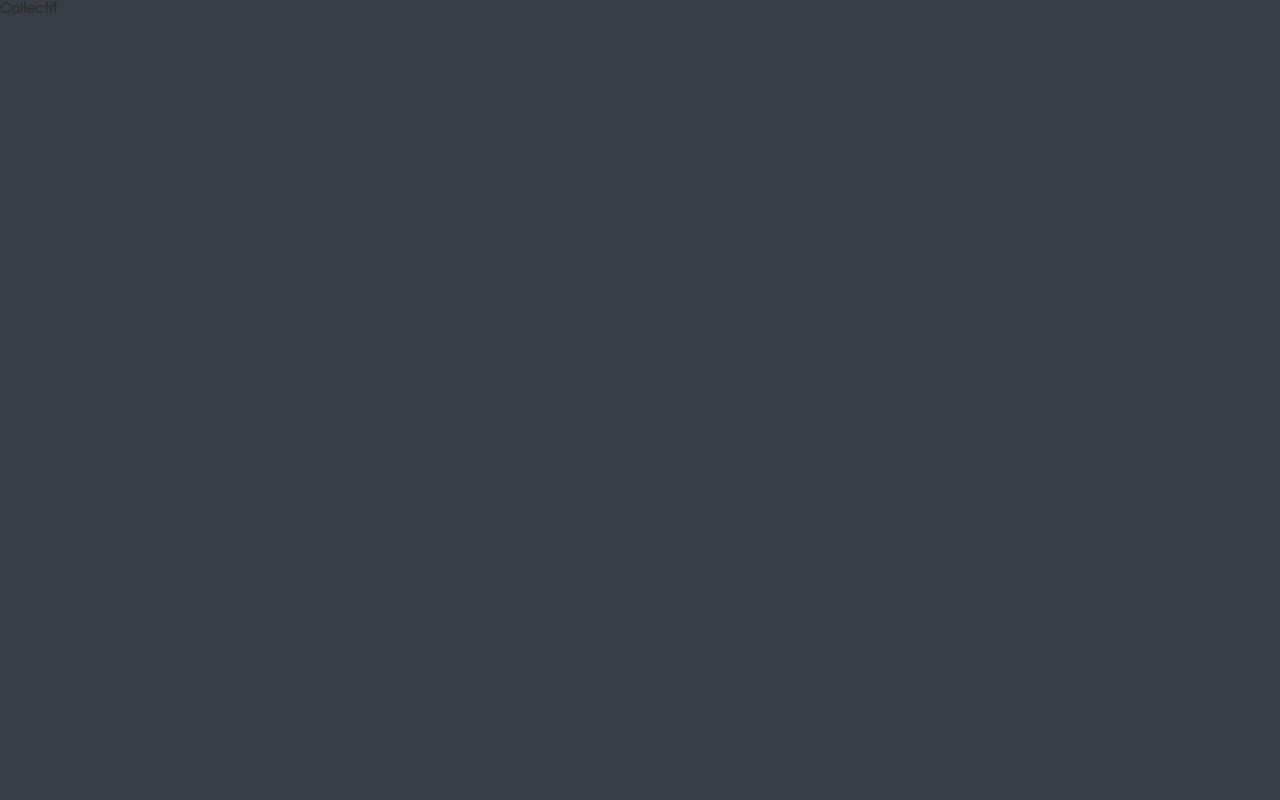
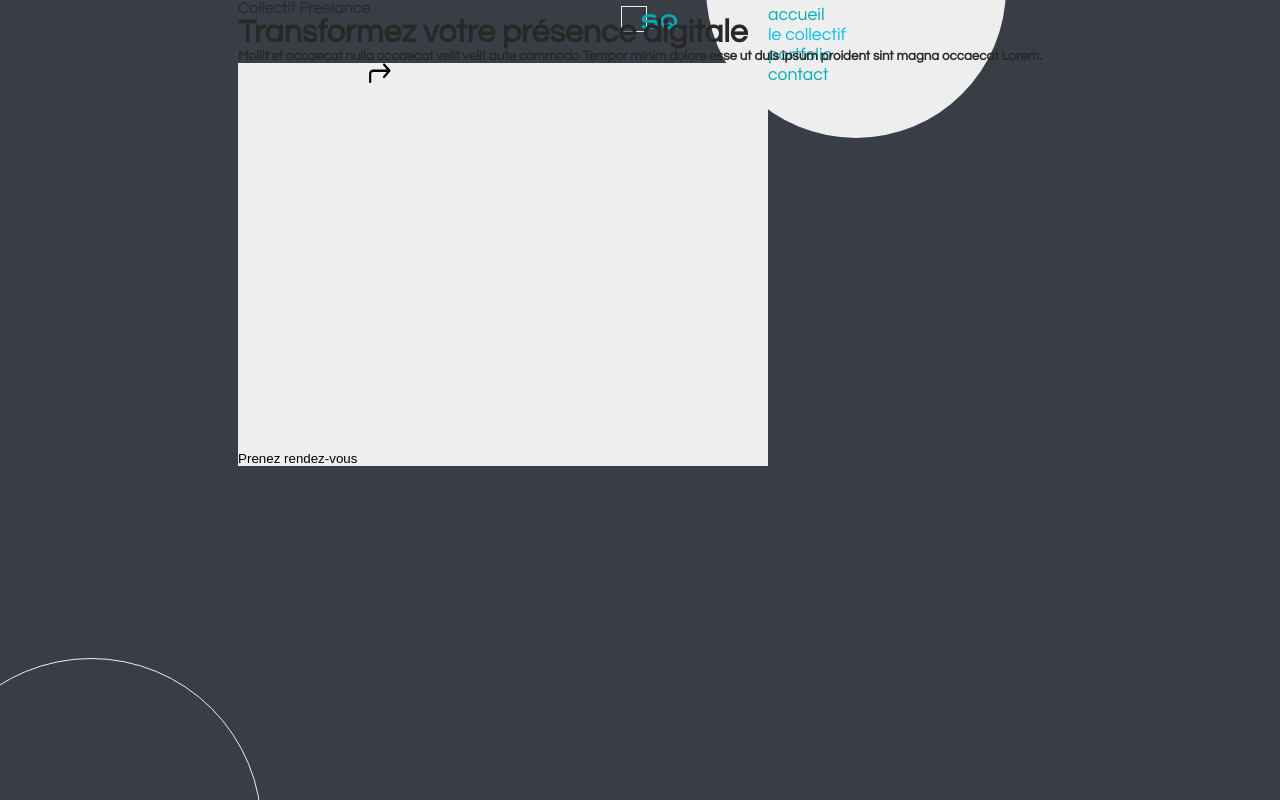
Before and after one commit to adrien-dubois/the-square, a React (Create React App) app: page /collectif in a window 1280 px wide. Shown: the top 800 px of the page. Built offline with nearby package versions, Linux system fonts and the light colour scheme.

Commit message:
[WIP]Add components

```diff
--- a/src/component/Navigation/Navigation.js
+++ b/src/component/Navigation/Navigation.js
@@ -8,7 +8,7 @@ import {
 
 const Navigation = () => {
   return (
-    <NavigationContainer>
+    <NavigationContainer className='navigation'>
         <ul>
             <StyledNavLink  to="/">
                 <li>accueil</li>
@@ -18,7 +18,7 @@ const Navigation = () => {
             </StyledNavLink>
 
             <NavPortfolio>portfolio
-                <NavProjects>
+                <NavProjects className='nav-projects'>
                     <StyledNavLink to="project-1">
                         <li>site vitrine</li>
                     </StyledNavLink>
--- a/src/pages/Collectif/Collectif.elements.js
+++ b/src/pages/Collectif/Collectif.elements.js
@@ -0,0 +1,104 @@
+import styled from "styled-components";
+
+export const Collective = styled.div`
+  /* position: absolute; */
+  /* height: 100vh;
+  width: 100vw; */
+
+  &:after {
+    content: "";
+    height: 340px;
+    width: 340px;
+    border: 1px solid var(--blanc-casse);
+    border-radius: 50%;
+    position: absolute;
+    bottom: -200px;
+    left: -80px;
+    z-index: -1;
+
+    @media screen and (max-width: 810px){
+      height: 200px;
+      width: 200px;
+      bottom: -110px;
+    }
+    @media screen and (max-width: 430px){
+      left : -500px;
+    }
+  }
+    .navigation{
+        top: 5px;
+        left: 60%;
+        font-size: 1.1rem;
+        line-height: 20px;
+        transform: translateY(-100%);
+        animation: navProject 1s ease forwards;
+
+        @media screen and (max-width: 650px){
+        left: 70%;
+        }
+
+        @keyframes navProject {
+        to {
+            transform: translateY(0);
+        }
+        }
+
+        &:before {
+            left: -62px;
+            top: -167px;
+        }
+        .nav-projects {
+        transform: translateX(67px);
+        padding: 0 20px;
+        }
+    }
+    .logo {
+        top: 10px;
+        left: 50%;
+        transform: translateX(-50%);
+        transform: scale(0);
+        animation: logoProject 2s ease forwards;
+
+        @keyframes logoProject {
+        to {
+            transform: scale(1);
+        }
+        }
+    }
+`;
+
+export const HeroSection = styled.div`
+    width: 100vw;
+    height: 45vw;
+    display: flex;
+    justify-content: center;
+    position: relative;
+`;
+
+export const MainContent = styled.div`
+
+`;
+
+export const LeftBlock = styled.div`
+
+`;
+
+export const Topic = styled.div`
+
+`;
+
+export const Circle = styled.span`
+
+`;
+
+export const Title = styled.h1`
+
+`;
+
+export const SubText = styled.h5`
+
+`;
+
+export const CTA = styled.button`
+
+`;
--- a/src/pages/Collectif/Collectif.js
+++ b/src/pages/Collectif/Collectif.js
@@ -1,10 +1,39 @@
 import React from 'react';
+import Navigation from '../../component/Navigation/Navigation';
+import Logo from '../../subcomponent/Logo';
+import {
+  Circle,
+  Collective,
+  CTA,
+  HeroSection,
+  LeftBlock,
+  MainContent,
+  SubText,
+  Title,
+  Topic
+} from './Collectif.elements';
+import { ArrowSvg } from '../../subcomponent/SvgComponent';
 
 const Collectif = () => {
   return (
-    <div>
-        Collectif
-    </div>
+    <Collective>
+      <Navigation />
+      <Logo />
+      <HeroSection>
+        <MainContent>
+          <LeftBlock>
+            <Topic>
+              <Circle /> <span>Collectif Freelance</span>
+            </Topic>
+            <Title>Transformez votre présence digitale</Title>
+            <SubText>Mollit et occaecat nulla occaecat velit velit aute commodo Tempor minim dolore esse ut duis ipsum proident sint magna occaecat Lorem.</SubText>
+            <CTA>
+              Prenez rendez-vous &nbsp; <ArrowSvg width="400" height="400" />
+            </CTA>
+          </LeftBlock>
+        </MainContent>
+      </HeroSection>
+    </Collective>
   );
 };
 
--- /dev/null
+++ b/src/subcomponent/Logo.js
@@ -0,0 +1,31 @@
+import React from 'react';
+import styled from 'styled-components';
+
+export const LogoContain = styled.span`
+  position: absolute;
+  font-family: var(--font-2);
+  font-size: 1.2rem;
+  user-select: none;
+  color: var(--teal-blue);
+
+  &:after {
+    content: "";
+    height: 24px;
+    width: 24px;
+    border: 1px var(--blanc-casse) solid;
+    position: absolute;
+    bottom: 2px;
+    left: -19px;
+    z-index: -1;
+  }
+`;
+
+const Logo = () => {
+  return (
+  <LogoContain className='logo'>
+      SQ.
+  </LogoContain>
+ );
+};
+
+export default Logo;
--- /dev/null
+++ b/src/subcomponent/SvgComponent.js
@@ -0,0 +1,27 @@
+export const ArrowSvg = (props) => {
+    return (
+    <svg
+    width={23}
+    height={23}
+    fill="none"
+    xmlns="http://www.w3.org/2000/svg"
+    {...props}
+  >
+    <g clipPath="url(#a)">
+      <path
+        d="M2.182 20.12c-.549 0-1.001-.477-1.063-1.093l-.007-.144v-8.047c0-2.313 1.566-4.202 3.538-4.326l.205-.006H18.85l-3.52-4.076c-.386-.447-.416-1.149-.09-1.635l.09-.116c.385-.446.991-.48 1.411-.103l.1.103 5.348 6.19c.038.043.073.09.104.138l.076.137.058.14.037.13.027.146.008.072.004.112-.003.093-.019.155-.032.138-.047.138-.055.12-.069.114-.088.117-5.348 6.19c-.418.483-1.095.483-1.513 0-.385-.447-.415-1.149-.089-1.635l.09-.116 3.52-4.076H4.855c-.834 0-1.519.736-1.597 1.678l-.007.178v8.047c0 .683-.479 1.238-1.07 1.238Z"
+        fill="#000"
+      />
+    </g>
+    <defs>
+      <clipPath id="a">
+        <path
+          fill="#fff"
+          transform="rotate(180 11.484 11.318)"
+          d="M0 0h22.321v22.321H0z"
+        />
+      </clipPath>
+    </defs>
+  </svg>
+    )
+}
```
